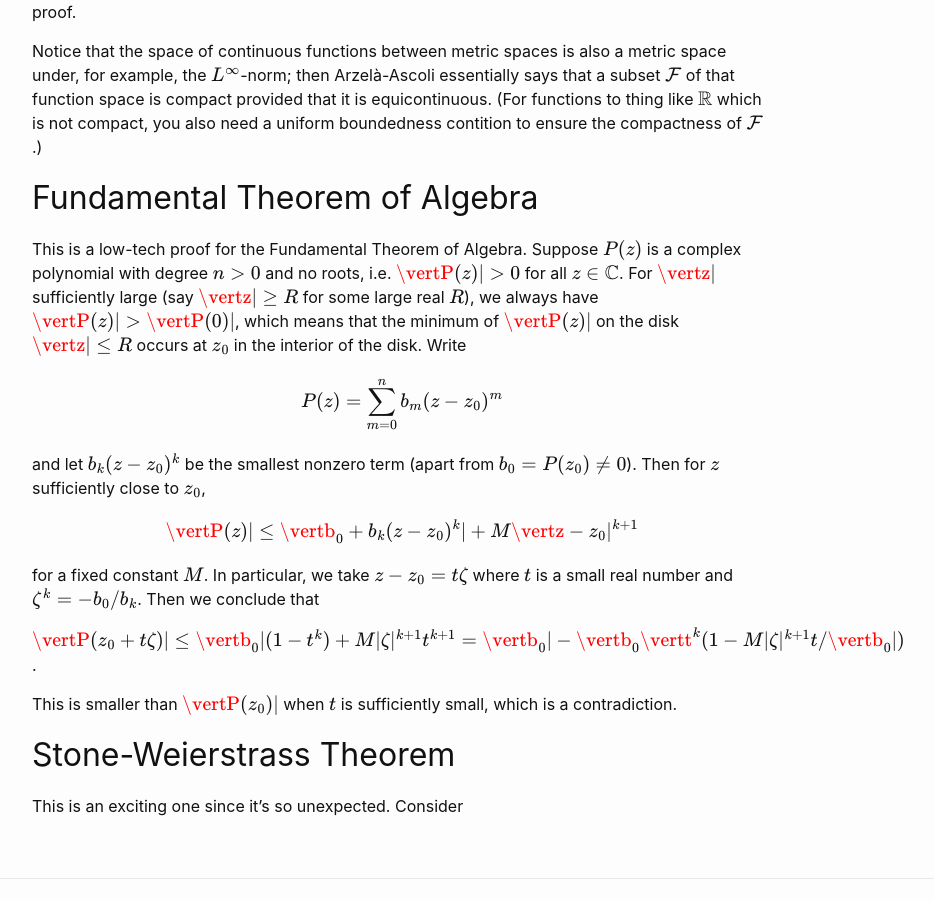
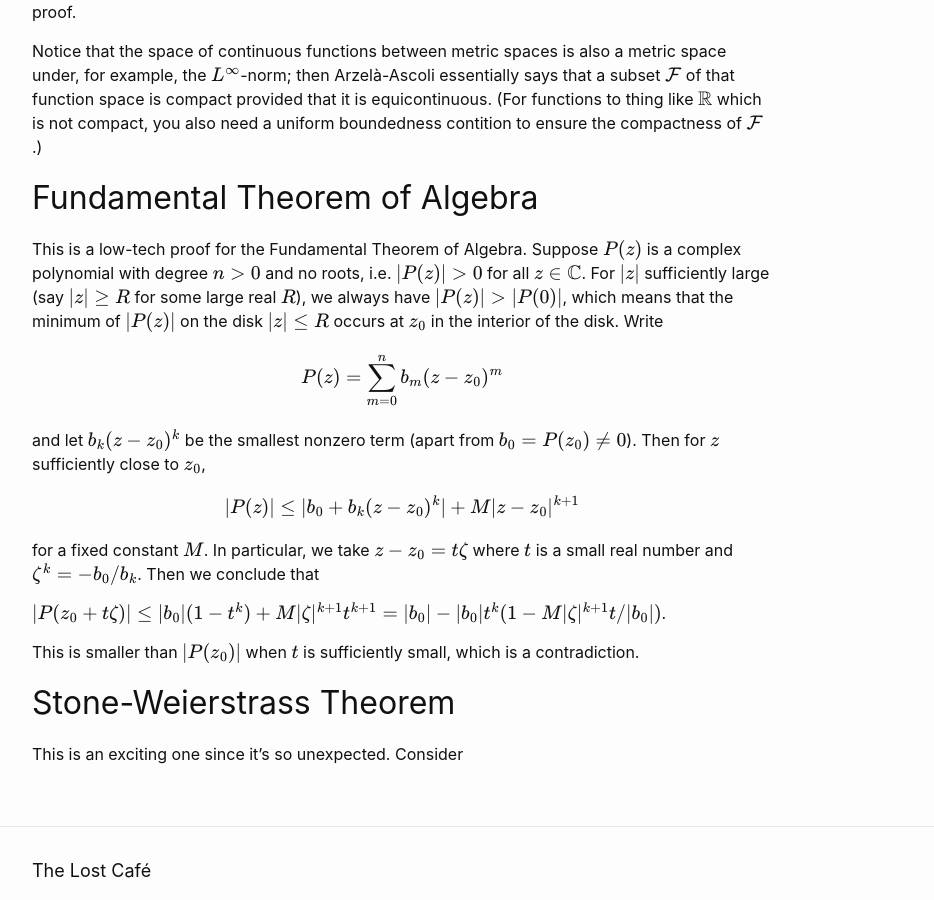
Before and after one commit to chry-santhemum/chry-santhemum.github.io, a Jekyll site: the page built from docs/_posts/2021-12-13-mat216.markdown, in a window 1280 px wide and 900 px high, scrolled down 2950 px. Shown: the whole window, without its empty margins (238-1172 px from the left). Built offline with Jekyll 4.4.1, drawn with Linux system fonts in a browser that asks for light colours.

Commit message:
Update 2021-12-13-mat216.markdown

```diff
--- a/docs/_posts/2021-12-13-mat216.markdown
+++ b/docs/_posts/2021-12-13-mat216.markdown
@@ -157,19 +157,19 @@ Notice that the space of continuous functions between metric spaces is also a me
 
 ## Fundamental Theorem of Algebra
 
-This is a low-tech proof for the Fundamental Theorem of Algebra. Suppose $$P(z)$$ is a complex polynomial with degree $$n>0$$ and no roots, i.e. $$\vertP(z)\vert>0$$ for all $$z\in\CC$$. For $$\vertz\vert$$ sufficiently large (say $$\vertz\vert\ge R$$ for some large real $$R$$), we always have $$\vertP(z)\vert > \vertP(0)\vert$$, which means that the minimum of $$\vertP(z)\vert$$ on the disk $$\vertz\vert\le R$$ occurs at $$z_0$$ in the interior of the disk. Write
+This is a low-tech proof for the Fundamental Theorem of Algebra. Suppose $$P(z)$$ is a complex polynomial with degree $$n>0$$ and no roots, i.e. $$\vert P(z)\vert >0$$ for all $$z\in\CC$$. For $$\vert z\vert $$ sufficiently large (say $$\vert z\vert \ge R$$ for some large real $$R$$), we always have $$\vert P(z)\vert  > \vert P(0)\vert $$, which means that the minimum of $$\vert P(z)\vert $$ on the disk $$\vert z\vert \le R$$ occurs at $$z_0$$ in the interior of the disk. Write
 
 $$P(z) = \sum_{m=0}^n b_m(z-z_0)^m$$
 
 and let $$b_k(z-z_0)^k$$ be the smallest nonzero term (apart from $$b_0 = P(z_0) \neq 0$$). Then for $$z$$ sufficiently close to $$z_0$$,
 
-$$\vertP(z)\vert \le \vertb_0 + b_k(z-z_0)^k\vert + M\vertz-z_0\vert^{k+1}$$
+$$\vert P(z)\vert  \le \vert b_0 + b_k(z-z_0)^k\vert  + M\vert z-z_0\vert ^{k+1}$$
 
 for a fixed constant $$M$$. In particular, we take $$z-z_0 = t\zeta$$ where $$t$$ is a small real number and $$\zeta^k = -b_0/b_k$$. Then we conclude that
 
-$$\vertP(z_0 + t\zeta)\vert \le \vertb_0\vert(1-t^k) + M\vert\zeta\vert^{k+1}t^{k+1} = \vertb_0\vert - \vertb_0\vertt^k(1 - M\vert\zeta\vert^{k+1}t/\vertb_0\vert)$$.
+$$\vert P(z_0 + t\zeta)\vert  \le \vert b_0\vert (1-t^k) + M\vert \zeta\vert ^{k+1}t^{k+1} = \vert b_0\vert  - \vert b_0\vert t^k(1 - M\vert \zeta\vert ^{k+1}t/\vert b_0\vert )$$.
 
-This is smaller than $$\vertP(z_0)\vert$$ when $$t$$ is sufficiently small, which is a contradiction.
+This is smaller than $$\vert P(z_0)\vert $$ when $$t$$ is sufficiently small, which is a contradiction.
 
 
 
```
